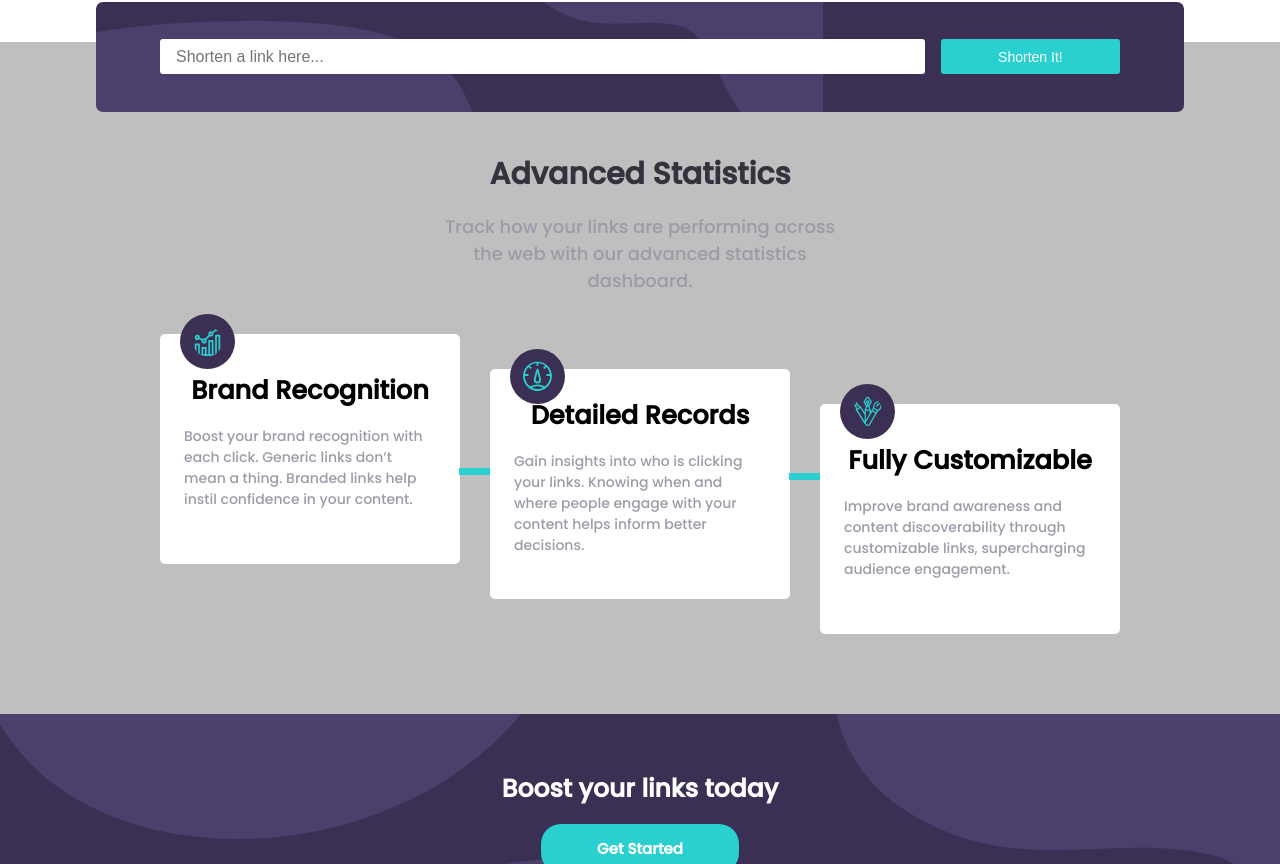
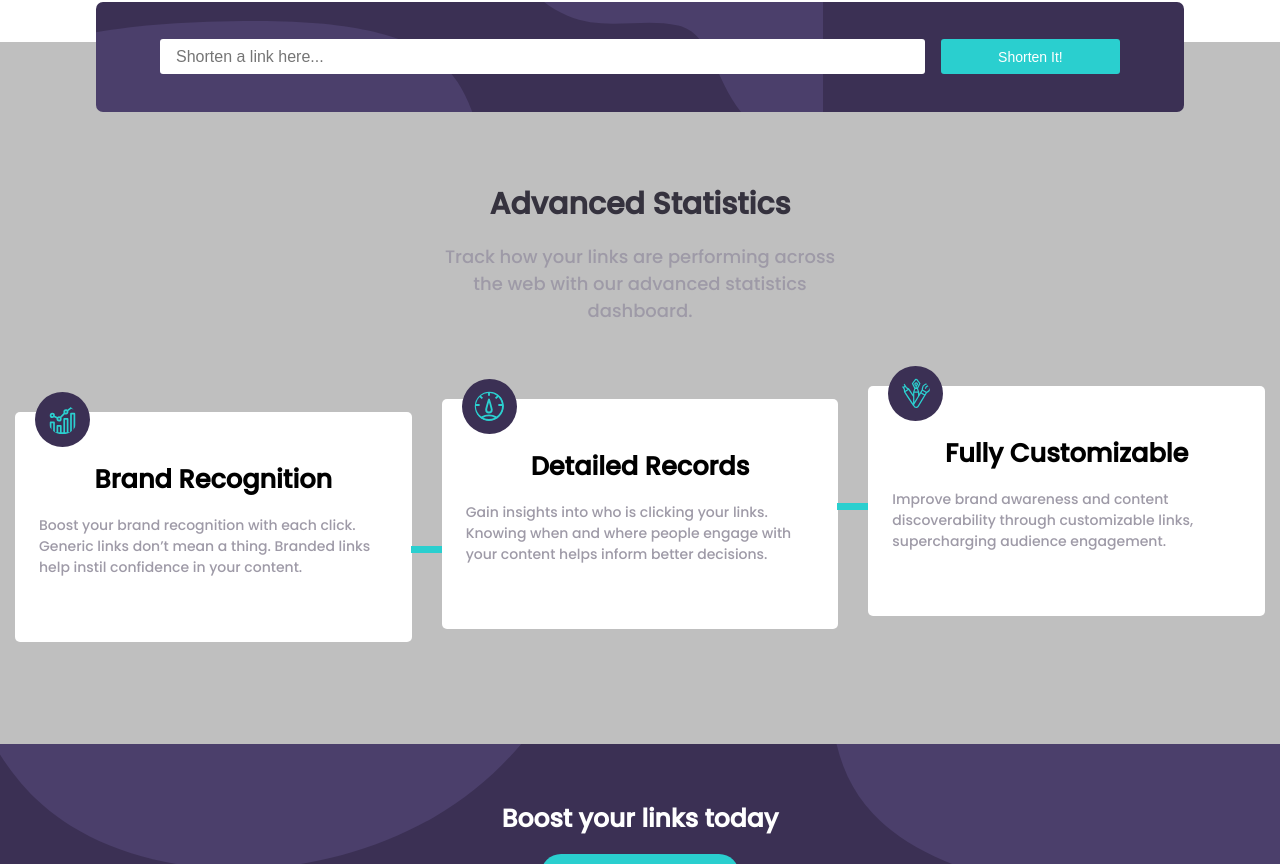
Before and after one commit to chiamaka28/url-shortener, a plain HTML site: page index.html in a window 1280 px wide. Shown: the part 704-1568 px from the top of the page. Drawn offline with Linux system fonts and the light colour scheme.

Commit message:
fixed the cards

```diff
--- a/styles/style.css
+++ b/styles/style.css
@@ -225,6 +225,7 @@ h1 {
 }
 .section-two h2 {
   font-size: 30px;
+  margin-top: 30px;
 }
 .section-two p {
   text-align: center;
@@ -235,9 +236,10 @@ h1 {
 .cards {
   display: flex;
   flex-direction: column;
+  padding: 3rem 0;
 }
 .card {
-  width: 300px;
+  width: 70%;
   height: 270px;
   margin: 2rem auto;
   background: white;
@@ -246,6 +248,7 @@ h1 {
   justify-content: center;
   align-items: center;
   position: relative;
+  border-radius: 10px;
 }
 .card_one::after,
 .card_two::after {
@@ -255,6 +258,7 @@ h1 {
   background: var(--cyan);
   position: absolute;
   bottom: -55px;
+
 }
 .card img {
   background: var(--dark-violet);
@@ -269,7 +273,7 @@ h1 {
   font-size: 20px;
 }
 .card p {
-  font-size: 18px;
+  font-size: 19px;
   text-align: center;
   padding: 1rem 1.5rem;
   color: var(--grayish-violet);
```
